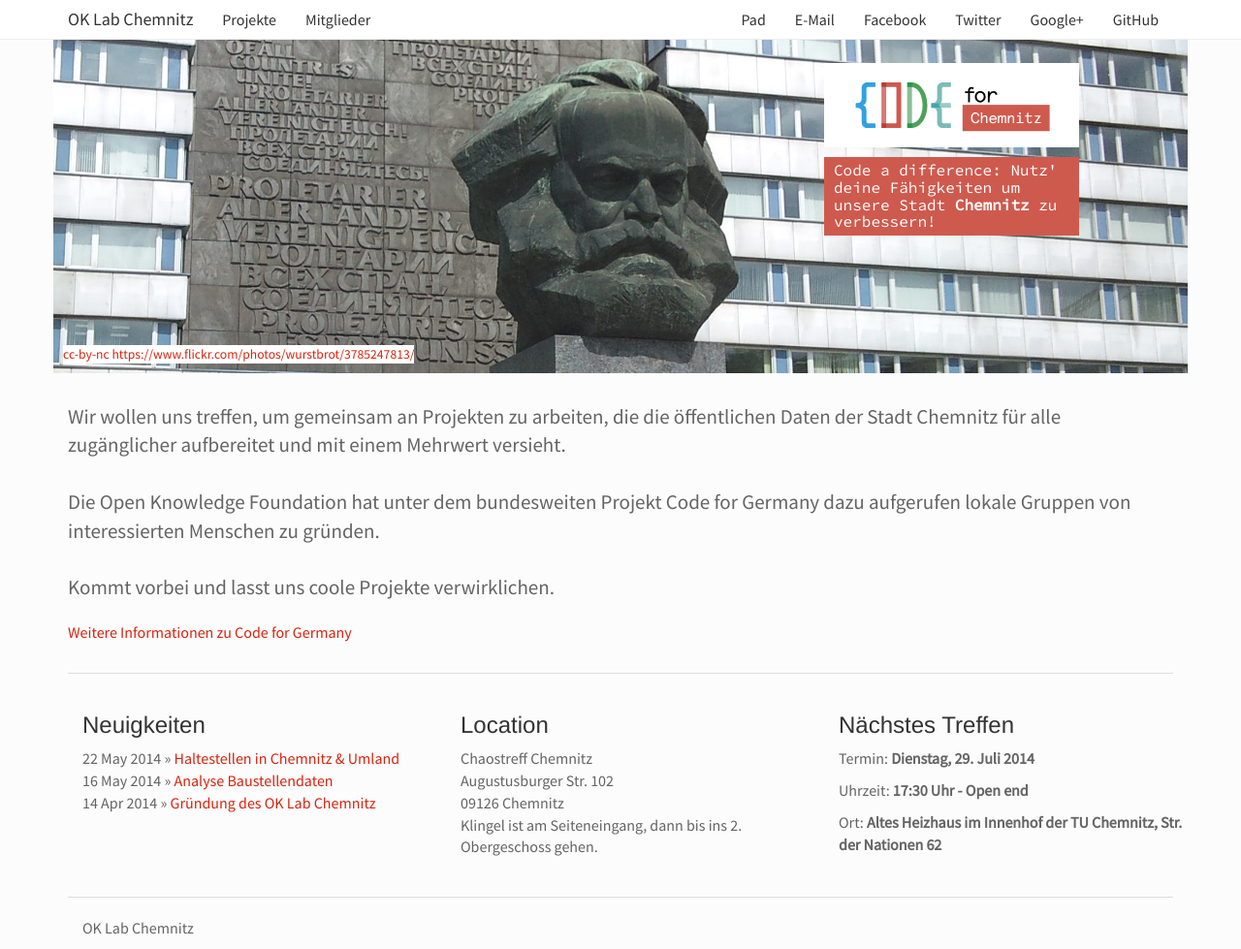
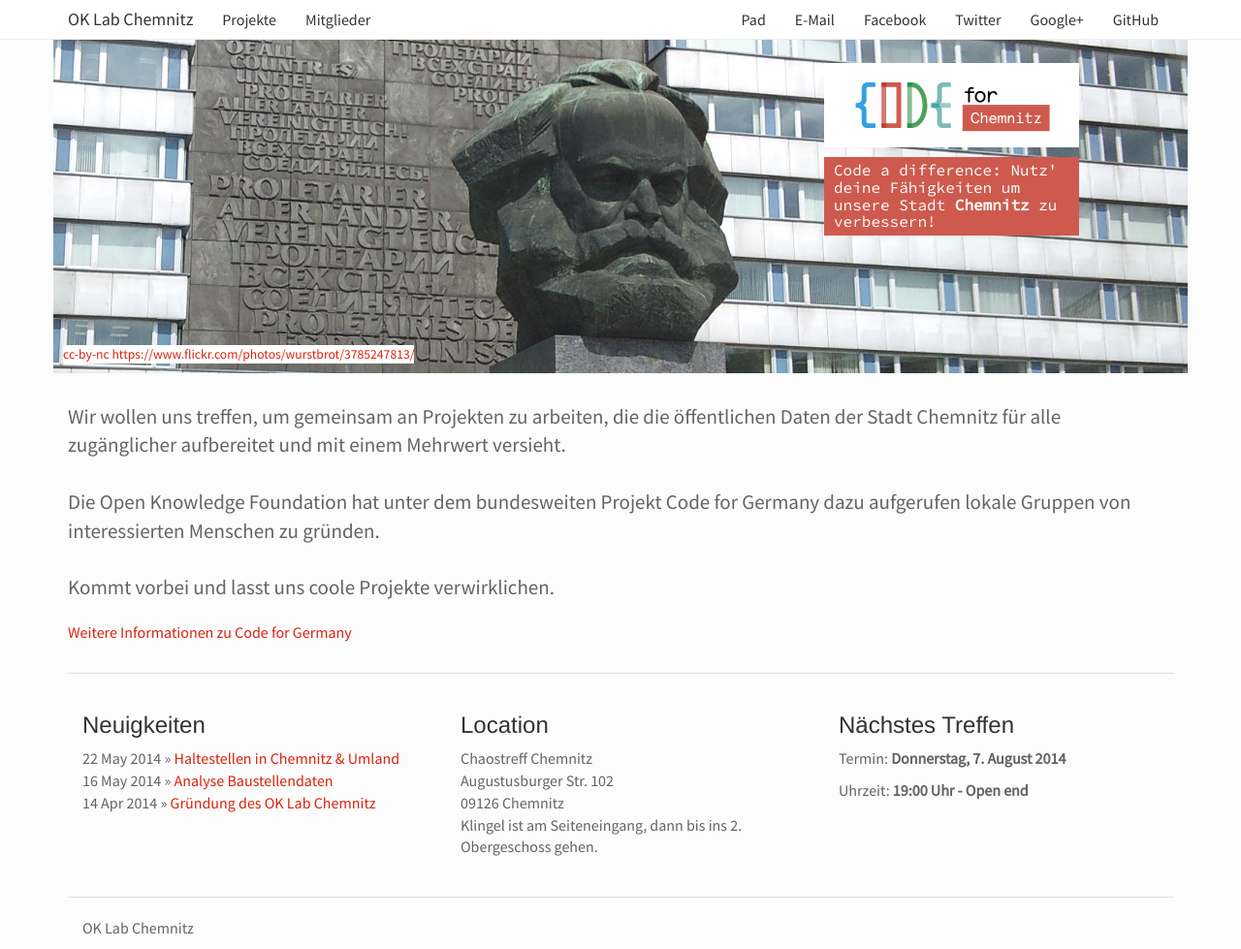
Before and after one commit to CodeforChemnitz/codeforchemnitz.github.io, a Jekyll site: the page built from index.html, in a window 1280 px wide and 979 px high. Shown: the whole window at 97% size. Built offline with Jekyll 4.4.1, drawn with Linux system fonts in a browser that asks for light colours; Markdown is read by kramdown in place of the engine named in the settings.

Commit message:
Update treffen.yml

```diff
--- a/_data/treffen.yml
+++ b/_data/treffen.yml
@@ -1,6 +1,6 @@
 # comment day to have a "unknown event date" message
-day: Dienstag
-day-nr: 29
-month: Juli 2014
-time: 17:30 Uhr - Open end
-location: Altes Heizhaus im Innenhof der TU Chemnitz, Str. der Nationen 62
+day: Donnerstag
+day-nr: 07
+month: August 2014
+time: 19:00 Uhr - Open end
+#location: Altes Heizhaus im Innenhof der TU Chemnitz, Str. der Nationen 62
```
